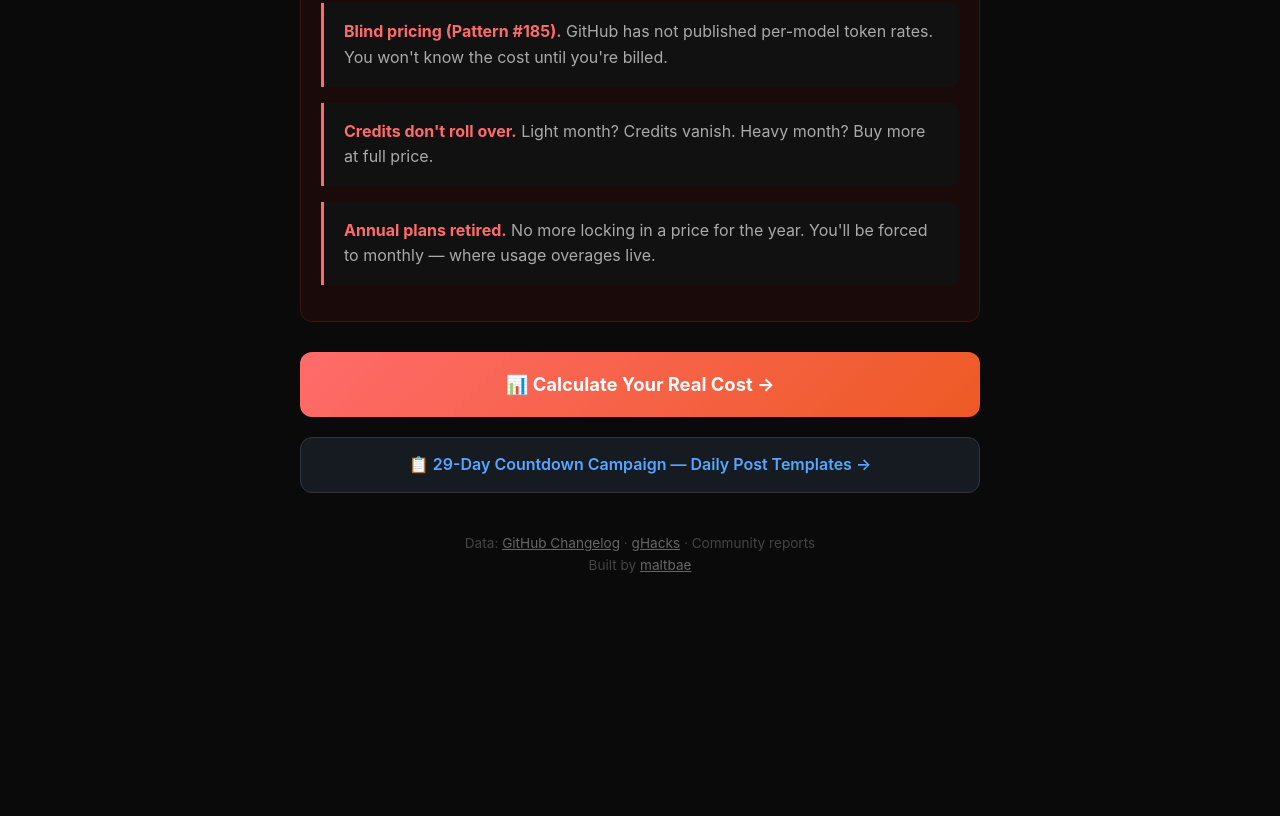
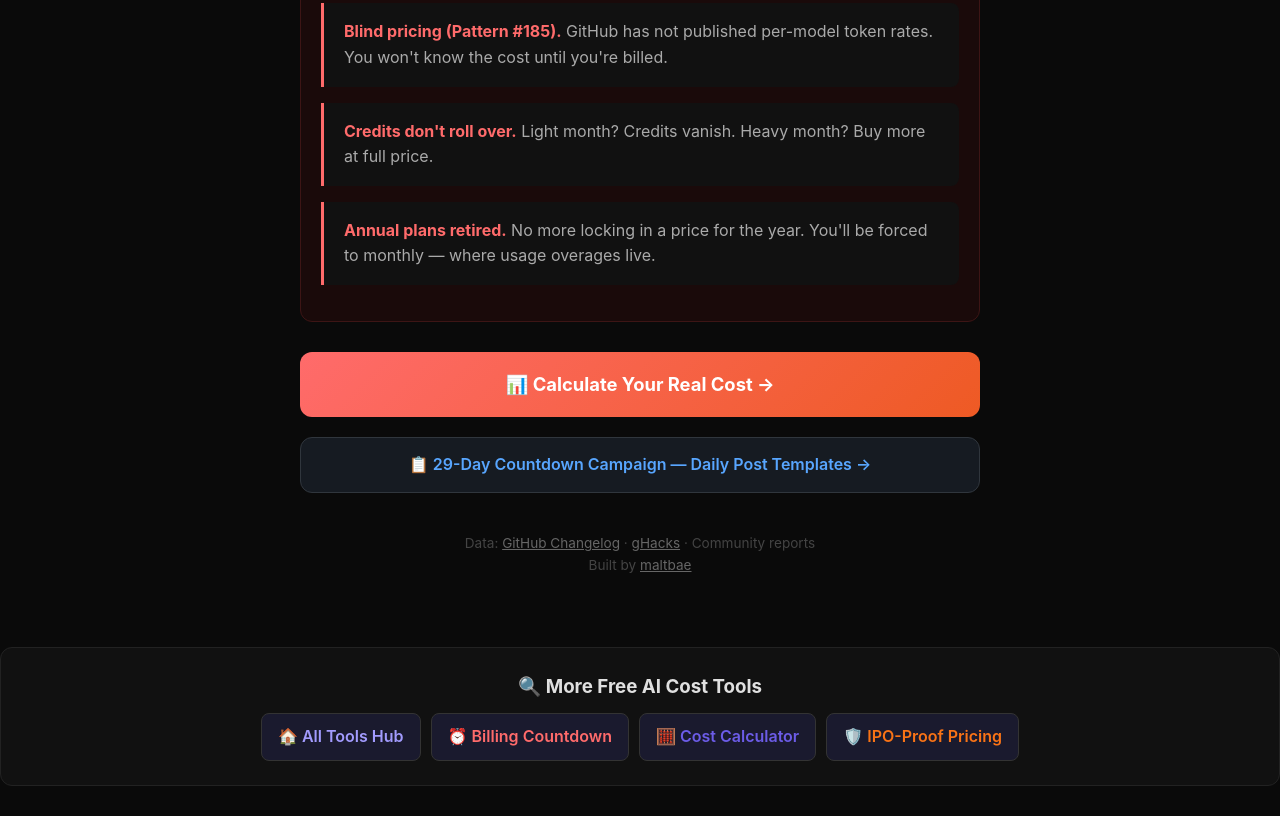
Before and after one commit to maltbae/copilot-countdown, a plain HTML site: page index.html in a window 1280 px wide. Shown: the part 1640-2456 px from the top of the page. Before the commit the page ends 2257 px from the top, so only its background shows below. Drawn offline with Linux system fonts and the light colour scheme.

Commit message:
Add cross-links to all AI cost tools (hub + siblings)

```diff
--- a/index.html
+++ b/index.html
@@ -122,5 +122,15 @@ function update(){
 }
 update();setInterval(update,1000);
 </script>
+
+<div style="background:#111;border:1px solid #222;border-radius:12px;padding:24px;margin:30px 0;text-align:center">
+<h3 style="color:#e0e0e0;margin-bottom:12px">🔍 More Free AI Cost Tools</h3>
+<div style="display:flex;flex-wrap:wrap;gap:10px;justify-content:center">
+<a href="https://maltbae.github.io/ai-costs-exposed/" style="background:#1a1a2e;border:1px solid #333;border-radius:8px;padding:10px 16px;color:#a29bfe;text-decoration:none;font-weight:600">🏠 All Tools Hub</a>
+<a href="https://maltbae.github.io/copilot-countdown/" style="background:#1a1a2e;border:1px solid #333;border-radius:8px;padding:10px 16px;color:#ff6b6b;text-decoration:none;font-weight:600">⏰ Billing Countdown</a>
+<a href="https://maltbae.github.io/ai-cost-calculator/" style="background:#1a1a2e;border:1px solid #333;border-radius:8px;padding:10px 16px;color:#6c5ce7;text-decoration:none;font-weight:600">🧮 Cost Calculator</a>
+<a href="https://maltbae.github.io/ipo-proof-pricing/" style="background:#1a1a2e;border:1px solid #333;border-radius:8px;padding:10px 16px;color:#f97316;text-decoration:none;font-weight:600">🛡️ IPO-Proof Pricing</a>
+</div>
+</div>
 </body>
 </html>
```
